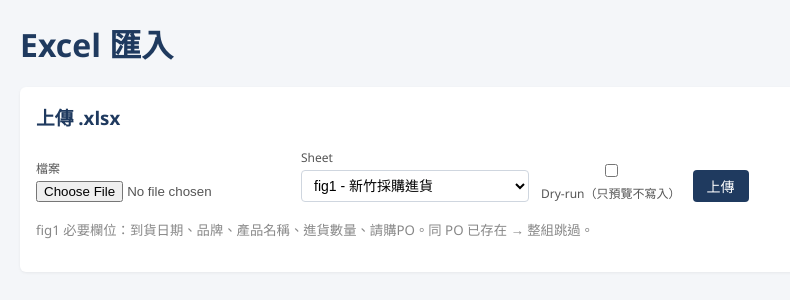
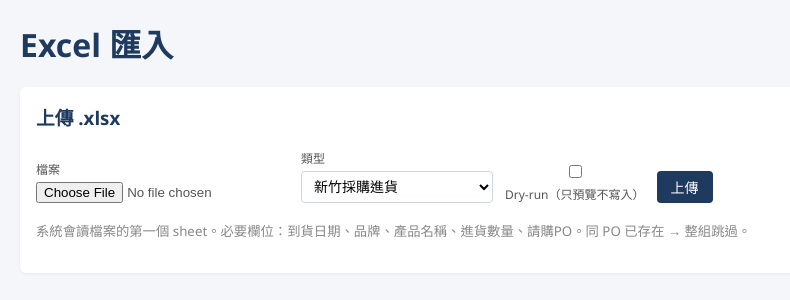
Before and after one commit to alien18331/warehouse_mgr, a FastAPI app: page /import in a window 1280 px wide. Shown: the part 52-352 px from the top of the page, without its empty margins (0-790 px from the left). Run offline with FastAPI, Linux system fonts and the light colour scheme.

Commit message:
Import: read first sheet of workbook instead of requiring 'fig1' name

```diff
--- a/app/importer.py
+++ b/app/importer.py
@@ -70,12 +70,12 @@ def _get_or_create_product(c, brand_id: int, model: str, description: str) -> in
 
 
 def parse_fig1(file_bytes: bytes) -> list[dict]:
-    """讀 fig1 sheet，回傳 dict 列表。空列已過濾。"""
+    """讀第一個 sheet（預設），回傳 dict 列表。空列已過濾。"""
     from io import BytesIO
     wb = load_workbook(BytesIO(file_bytes), data_only=True)
-    if "fig1" not in wb.sheetnames:
-        raise ValueError("Excel 內找不到 sheet「fig1」")
-    ws = wb["fig1"]
+    if not wb.sheetnames:
+        raise ValueError("Excel 內沒有任何 sheet")
+    ws = wb[wb.sheetnames[0]]
     rows = list(ws.iter_rows(values_only=True))
     if not rows:
         return []
--- a/app/templates/import.html
+++ b/app/templates/import.html
@@ -6,19 +6,19 @@
 <h3 style="margin-top:0;">上傳 .xlsx</h3>
 <form method="post" action="/import" enctype="multipart/form-data" class="row">
   <label>檔案<input type="file" name="file" accept=".xlsx,.xlsm" required></label>
-  <label>Sheet
+  <label>類型
     <select name="sheet">
-      <option value="fig1">fig1 - 新竹採購進貨</option>
-      <option value="fig2" disabled>fig2 - 出貨（尚未開放）</option>
-      <option value="fig3" disabled>fig3 - 辦公室請購（尚未開放）</option>
-      <option value="fig4" disabled>fig4 - 餘料退回（尚未開放）</option>
-      <option value="fig5" disabled>fig5 - 餘料轉撥（尚未開放）</option>
+      <option value="fig1">新竹採購進貨</option>
+      <option value="fig2" disabled>出貨（尚未開放）</option>
+      <option value="fig3" disabled>辦公室請購（尚未開放）</option>
+      <option value="fig4" disabled>餘料退回（尚未開放）</option>
+      <option value="fig5" disabled>餘料轉撥（尚未開放）</option>
     </select>
   </label>
   <label class="flex"><input type="checkbox" name="dry_run" value="1"> Dry-run（只預覽不寫入）</label>
   <button type="submit" class="btn">上傳</button>
 </form>
-<p><small class="muted">fig1 必要欄位：到貨日期、品牌、產品名稱、進貨數量、請購PO。同 PO 已存在 → 整組跳過。</small></p>
+<p><small class="muted">系統會讀檔案的第一個 sheet。必要欄位：到貨日期、品牌、產品名稱、進貨數量、請購PO。同 PO 已存在 → 整組跳過。</small></p>
 </div>
 
 {% if result %}
```
Also changed, not shown: 1 other file.
